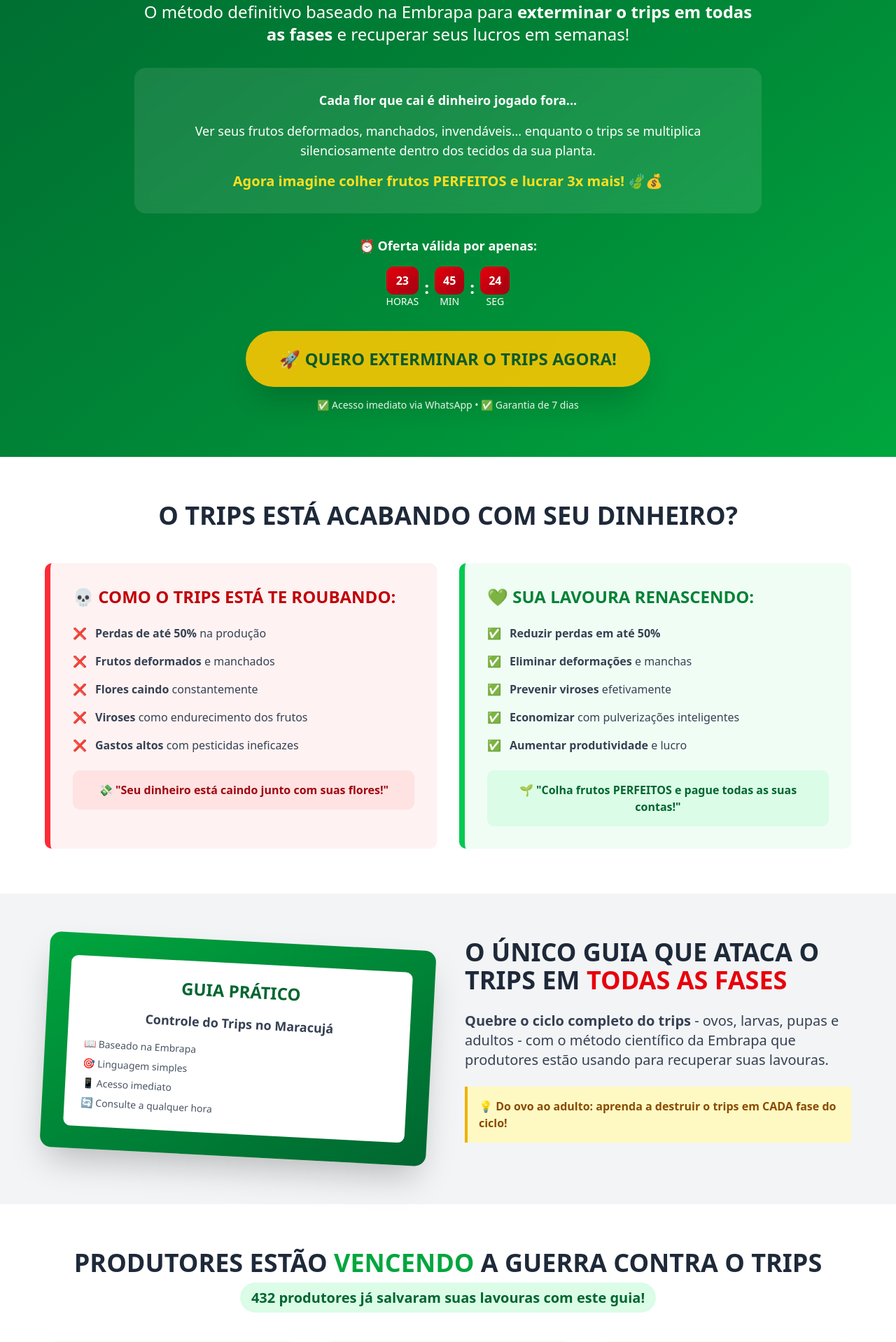
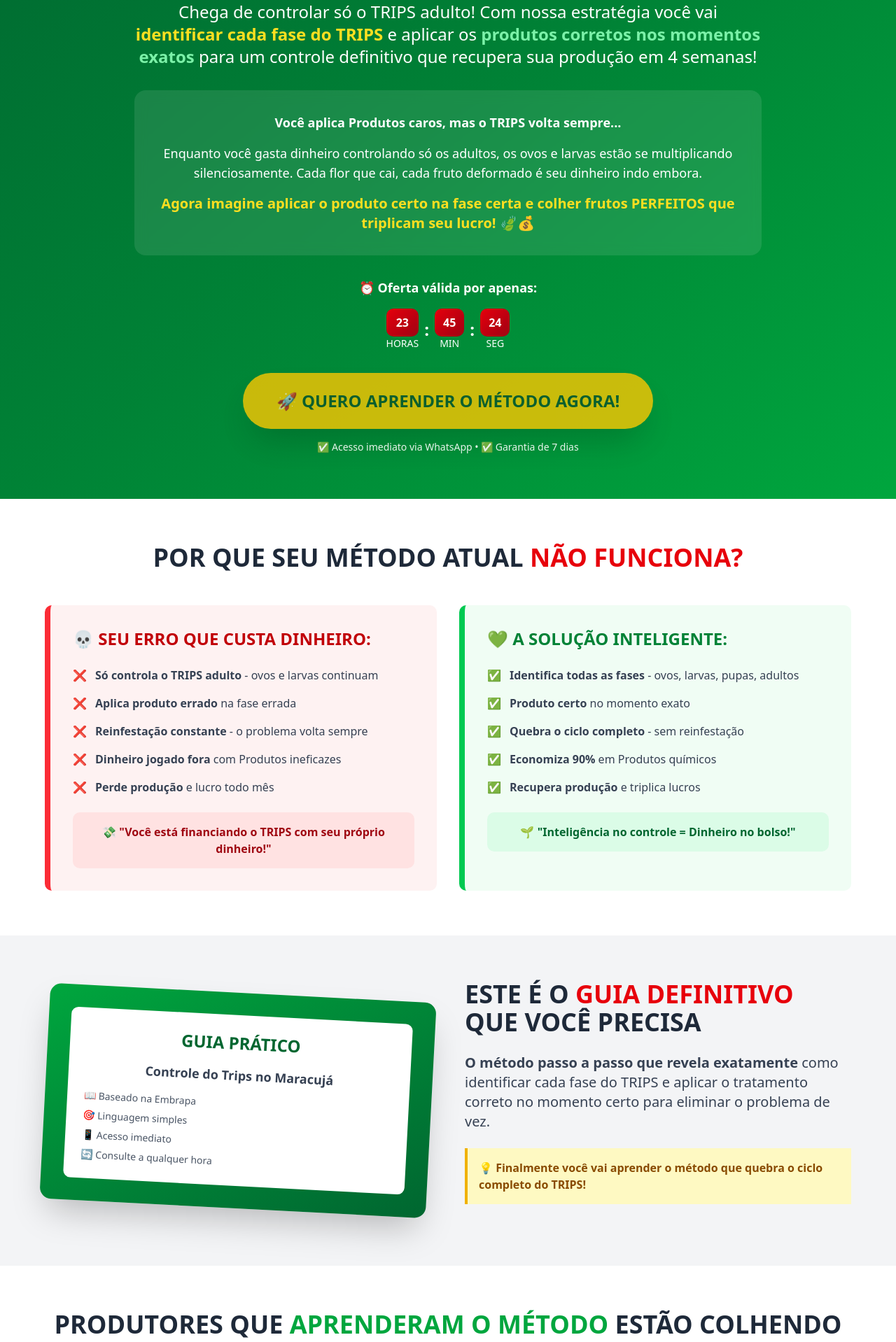
Before and after one commit to marconicastro/pv_whatssap, a Next.js app: page / in a window 1280 px wide. Shown: the part 360-2278 px from the top of the page at 70% size. Built offline with nearby package versions, Linux system fonts and the light colour scheme.

Commit message:
Atualizando pv

```diff
--- a/src/app/page.tsx
+++ b/src/app/page.tsx
@@ -49,24 +49,24 @@ export default function Home() {
       <section className="bg-gradient-to-br from-green-800 via-green-700 to-green-600 text-white py-16 px-4">
         <div className="max-w-6xl mx-auto text-center">
           <h1 className="text-4xl md:text-6xl font-black mb-6 leading-tight">
-            O TRIPS ESTÁ <span className="text-red-400">DESTRUINDO</span> SUA LAVOURA?<br />
-            <span className="text-yellow-300">ACABE COM ELE PARA SEMPRE!</span>
+            DESCUBRA O MÉTODO QUE <span className="text-yellow-300">ELIMINA O TRIPS</span> DA SUA LAVOURA<br />
+            <span className="text-red-400">EM APENAS 4 SEMANAS!</span>
           </h1>
 
           <p className="text-xl md:text-2xl mb-8 max-w-4xl mx-auto font-medium">
-            O método definitivo baseado na Embrapa para <strong>exterminar o trips em todas as fases</strong> e recuperar seus lucros em semanas!
+            Chega de controlar só o TRIPS adulto! Com nossa estratégia você vai <strong className="text-yellow-300">identificar cada fase do TRIPS</strong> e aplicar os <strong className="text-green-300">produtos corretos nos momentos exatos</strong> para um controle definitivo que recupera sua produção em 4 semanas!
           </p>
 
           {/* Storytelling Emocional */}
           <div className="bg-white/10 backdrop-blur-sm rounded-2xl p-8 mb-8 max-w-4xl mx-auto">
             <p className="text-lg mb-4">
-              <strong>Cada flor que cai é dinheiro jogado fora...</strong>
+              <strong>Você aplica Produtos caros, mas o TRIPS volta sempre...</strong>
             </p>
             <p className="text-lg mb-4">
-              Ver seus frutos deformados, manchados, invendáveis... enquanto o trips se multiplica silenciosamente dentro dos tecidos da sua planta.
+              Enquanto você gasta dinheiro controlando só os adultos, os ovos e larvas estão se multiplicando silenciosamente. Cada flor que cai, cada fruto deformado é seu dinheiro indo embora.
             </p>
             <p className="text-xl font-bold text-yellow-300">
-              Agora imagine colher frutos PERFEITOS e lucrar 3x mais! 🍃💰
+              Agora imagine aplicar o produto certo na fase certa e colher frutos PERFEITOS que triplicam seu lucro! 🍃💰
             </p>
           </div>
 
@@ -105,7 +105,7 @@ export default function Home() {
             className="inline-block bg-yellow-400 hover:bg-yellow-300 text-green-900 font-black text-xl md:text-2xl px-12 py-6 rounded-full animate-pulse transition-all duration-300 shadow-2xl"
             onClick={handleWhatsAppClick}
           >
-            🚀 QUERO EXTERMINAR O TRIPS AGORA!
+            🚀 QUERO APRENDER O MÉTODO AGORA!
           </a>
 
           <p className="text-sm mt-4 opacity-90">✅ Acesso imediato via WhatsApp • ✅ Garantia de 7 dias</p>
@@ -116,40 +116,40 @@ export default function Home() {
       <section className="py-16 px-4 bg-white">
         <div className="max-w-6xl mx-auto">
           <h2 className="text-4xl font-black text-center mb-12 text-gray-800">
-            O TRIPS ESTÁ ACABANDO COM SEU DINHEIRO?
+            POR QUE SEU MÉTODO ATUAL <span className="text-red-600">NÃO FUNCIONA?</span>
           </h2>
 
           <div className="grid md:grid-cols-2 gap-8">
             {/* Dores */}
             <div className="bg-red-50 border-l-8 border-red-500 p-8 rounded-lg">
               <h3 className="text-2xl font-bold text-red-700 mb-6 flex items-center">
-                💀 COMO O TRIPS ESTÁ TE ROUBANDO:
+                💀 SEU ERRO QUE CUSTA DINHEIRO:
               </h3>
               <ul className="space-y-4">
                 <li className="flex items-start">
                   <span className="text-red-500 font-bold mr-3">❌</span>
-                  <span className="text-gray-700"><strong>Perdas de até 50%</strong> na produção</span>
+                  <span className="text-gray-700"><strong>Só controla o TRIPS adulto</strong> - ovos e larvas continuam</span>
                 </li>
                 <li className="flex items-start">
                   <span className="text-red-500 font-bold mr-3">❌</span>
-                  <span className="text-gray-700"><strong>Frutos deformados</strong> e manchados</span>
+                  <span className="text-gray-700"><strong>Aplica produto errado</strong> na fase errada</span>
                 </li>
                 <li className="flex items-start">
                   <span className="text-red-500 font-bold mr-3">❌</span>
-                  <span className="text-gray-700"><strong>Flores caindo</strong> constantemente</span>
+                  <span className="text-gray-700"><strong>Reinfestação constante</strong> - o problema volta sempre</span>
                 </li>
                 <li className="flex items-start">
                   <span className="text-red-500 font-bold mr-3">❌</span>
-                  <span className="text-gray-700"><strong>Viroses</strong> como endurecimento dos frutos</span>
+                  <span className="text-gray-700"><strong>Dinheiro jogado fora</strong> com Produtos ineficazes</span>
                 </li>
                 <li className="flex items-start">
                   <span className="text-red-500 font-bold mr-3">❌</span>
-                  <span className="text-gray-700"><strong>Gastos altos</strong> com pesticidas ineficazes</span>
+                  <span className="text-gray-700"><strong>Perde produção</strong> e lucro todo mês</span>
                 </li>
               </ul>
               <div className="mt-6 p-4 bg-red-100 rounded-lg">
                 <p className="text-red-800 font-bold text-center">
-                  💸 "Seu dinheiro está caindo junto com suas flores!"
+                  💸 "Você está financiando o TRIPS com seu próprio dinheiro!"
                 </p>
               </div>
             </div>
@@ -157,33 +157,33 @@ export default function Home() {
             {/* Soluções */}
             <div className="bg-green-50 border-l-8 border-green-500 p-8 rounded-lg">
               <h3 className="text-2xl font-bold text-green-700 mb-6 flex items-center">
-                💚 SUA LAVOURA RENASCENDO:
+                💚 A SOLUÇÃO INTELIGENTE:
               </h3>
               <ul className="space-y-4">
                 <li className="flex items-start">
                   <span className="text-green-500 font-bold mr-3">✅</span>
-                  <span className="text-gray-700"><strong>Reduzir perdas em até 50%</strong></span>
+                  <span className="text-gray-700"><strong>Identifica todas as fases</strong> - ovos, larvas, pupas, adultos</span>
                 </li>
                 <li className="flex items-start">
                   <span className="text-green-500 font-bold mr-3">✅</span>
-                  <span className="text-gray-700"><strong>Eliminar deformações</strong> e manchas</span>
+                  <span className="text-gray-700"><strong>Produto certo</strong> no momento exato</span>
                 </li>
                 <li className="flex items-start">
                   <span className="text-green-500 font-bold mr-3">✅</span>
-                  <span className="text-gray-700"><strong>Prevenir viroses</strong> efetivamente</span>
+                  <span className="text-gray-700"><strong>Quebra o ciclo completo</strong> - sem reinfestação</span>
                 </li>
                 <li className="flex items-start">
                   <span className="text-green-500 font-bold mr-3">✅</span>
-                  <span className="text-gray-700"><strong>Economizar</strong> com pulverizações inteligentes</span>
+                  <span className="text-gray-700"><strong>Economiza 90%</strong> em Produtos químicos</span>
                 </li>
                 <li className="flex items-start">
                   <span className="text-green-500 font-bold mr-3">✅</span>
-                  <span className="text-gray-700"><strong>Aumentar produtividade</strong> e lucro</span>
+                  <span className="text-gray-700"><strong>Recupera produção</strong> e triplica lucros</span>
                 </li>
               </ul>
               <div className="mt-6 p-4 bg-green-100 rounded-lg">
                 <p className="text-green-800 font-bold text-center">
-                  🌱 "Colha frutos PERFEITOS e pague todas as suas contas!"
+                  🌱 "Inteligência no controle = Dinheiro no bolso!"
                 </p>
               </div>
             </div>
@@ -212,14 +212,14 @@ export default function Home() {
 
             <div className="text-left">
               <h2 className="text-4xl font-black mb-6 text-gray-800">
-                O ÚNICO GUIA QUE ATACA O TRIPS EM <span className="text-red-600">TODAS AS FASES</span>
+                ESTE É O <span className="text-red-600">GUIA DEFINITIVO</span> QUE VOCÊ PRECISA
               </h2>
               <p className="text-xl mb-6 text-gray-700">
-                <strong>Quebre o ciclo completo do trips</strong> - ovos, larvas, pupas e adultos - com o método científico da Embrapa que produtores estão usando para recuperar suas lavouras.
+                <strong>O método passo a passo que revela exatamente</strong> como identificar cada fase do TRIPS e aplicar o tratamento correto no momento certo para eliminar o problema de vez.
               </p>
               <div className="bg-yellow-100 border-l-4 border-yellow-500 p-4 mb-6">
                 <p className="text-yellow-800 font-semibold">
-                  💡 Do ovo ao adulto: aprenda a destruir o trips em CADA fase do ciclo!
+                  💡 Finalmente você vai aprender o método que quebra o ciclo completo do TRIPS!
                 </p>
               </div>
             </div>
@@ -231,11 +231,11 @@ export default function Home() {
       <section className="py-16 px-4 bg-white">
         <div className="max-w-6xl mx-auto">
           <h2 className="text-4xl font-black text-center mb-4 text-gray-800">
-            PRODUTORES ESTÃO <span className="text-green-600">VENCENDO</span> A GUERRA CONTRA O TRIPS
+            PRODUTORES QUE <span className="text-green-600">APRENDERAM O MÉTODO</span> ESTÃO COLHENDO FRUTOS PERFEITOS
           </h2>
           <p className="text-center text-xl mb-12 text-gray-600">
             <span className="bg-green-100 text-green-800 px-4 py-2 rounded-full font-bold">
-              432 produtores já salvaram suas lavouras com este guia!
+              432 produtores já aplicaram este método e transformaram suas lavouras!
             </span>
           </p>
 
@@ -358,7 +358,7 @@ export default function Home() {
                 <div className="bg-green-500 text-white rounded-full w-8 h-8 flex items-center justify-center font-bold mr-4 mt-1">4</div>
                 <div>
                   <h3 className="font-bold text-lg text-gray-800 mb-2">QUÍMICA INTELIGENTE: Acabe com a Resistência</h3>
-                  <p className="text-gray-600">Domine a rotação de MoA e pare de desperdiçar dinheiro com pesticidas ineficazes</p>
+                  <p className="text-gray-600">Domine a rotação de MoA e pare de desperdiçar dinheiro com Produtos ineficazes</p>
                 </div>
               </div>
             </div>
@@ -404,10 +404,10 @@ export default function Home() {
       <section className="py-16 px-4 bg-gradient-to-br from-green-700 to-green-900 text-white">
         <div className="max-w-4xl mx-auto text-center">
           <h2 className="text-4xl font-black mb-6">
-            NÃO PERMITA QUE O TRIPS <span className="text-red-400">DESTRUA</span> SEU TRABALHO!
+            AGORA É <span className="text-yellow-300">SUA VEZ</span> DE APRENDER O MÉTODO!
           </h2>
           <p className="text-xl mb-8">
-            Comece HOJE a guerra contra o trips e garanta frutos perfeitos que vão encher seu bolso!
+            Você já sabe o erro que está cometendo e conhece a solução. Comece HOJE a aplicar o método que vai eliminar o TRIPS de sua lavoura em 4 semanas!
           </p>
 
           <div className="bg-white/10 backdrop-blur-sm rounded-2xl p-8 mb-8">
@@ -415,9 +415,9 @@ export default function Home() {
               APENAS R$ 39,90
             </div>
             <div className="text-lg">
-              <p>✅ Acesso imediato via WhatsApp</p>
-              <p>✅ Garantia de 7 dias</p>
-              <p>✅ Suporte técnico</p>
+              <p>✅ Aprenda a identificar cada fase do TRIPS</p>
+              <p>✅ Saiba qual produto usar em cada momento</p>
+              <p>✅ Elimine o problema de vez em 4 semanas</p>
             </div>
           </div>
 
@@ -428,10 +428,10 @@ export default function Home() {
             className="inline-block bg-yellow-400 hover:bg-yellow-300 text-green-900 font-black text-2xl px-16 py-8 rounded-full animate-pulse transition-all duration-300 shadow-2xl"
             onClick={handleWhatsAppClick}
           >
-            🚀 QUERO GUERRA TOTAL CONTRA O TRIPS AGORA!
+            🚀 QUERO APRENDER O MÉTODO AGORA!
           </a>
 
-          <p className="text-sm mt-4 opacity-90">⚠️ PREÇO SOBE EM BREVE - Garanta já seu exército contra o trips!</p>
+          <p className="text-sm mt-4 opacity-90">⚠️ OFERTA POR TEMPO LIMITADO - Garanta já seu acesso ao método definitivo!</p>
         </div>
       </section>
 
```
